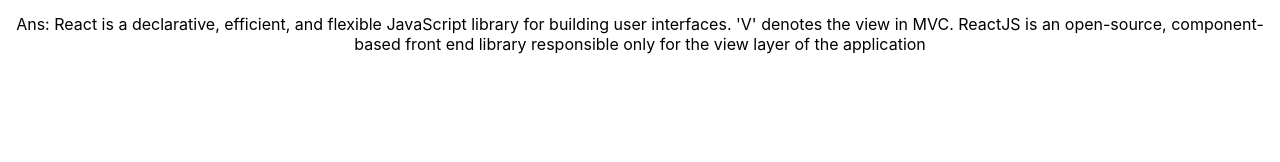
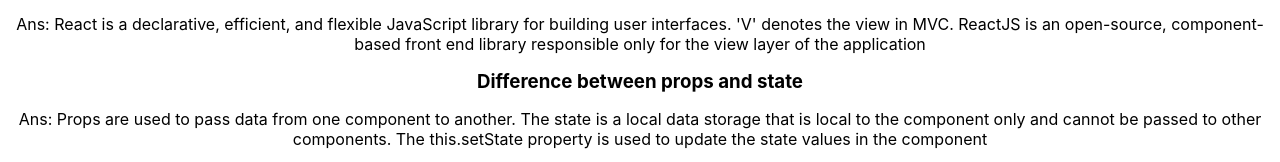
Before and after one commit to nazmuldeep/Fitness-club, a React (Create React App) app in the folder my-workout/: page / in a window 1280 px wide. Shown: the part 1559-1721 px from the top of the page. Before the commit the page ends 1629 px from the top, so only its background shows below. Built offline with nearby package versions, Linux system fonts and the light colour scheme.

Commit message:
props and state difference answer

```diff
--- a/my-workout/src/components/Question/Question.js
+++ b/my-workout/src/components/Question/Question.js
@@ -7,6 +7,8 @@
             <h1>Hello From Question</h1>
             <h3>How React works?</h3>
             <p>Ans: React is a declarative, efficient, and flexible JavaScript library for building user interfaces. 'V' denotes the view in MVC. ReactJS is an open-source, component-based front end library responsible only for the view layer of the application</p>
+            <h3>Difference between props and state</h3>
+            <p>Ans: Props are used to pass data from one component to another. The state is a local data storage that is local to the component only and cannot be passed to other components. The this.setState property is used to update the state values in the component</p>
         </div>
     );
 };
```
